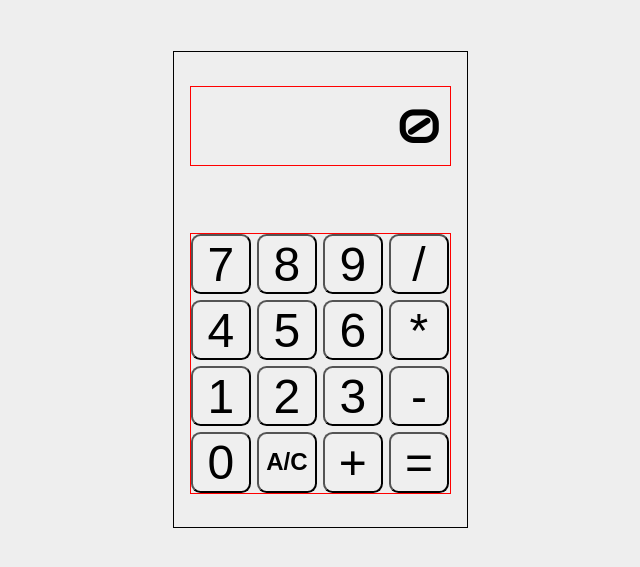
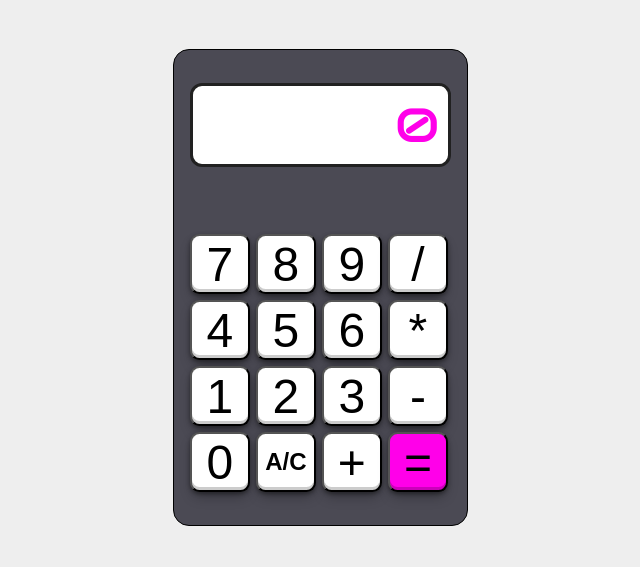
Before and after one commit to VikasIndora/o-calculator, a plain HTML site: page index.html in a window 1280 px wide. Shown: the part 73-640 px from the top of the page, without its empty margins (320-960 px from the left). Drawn offline with Linux system fonts and the light colour scheme.

Commit message:
Design the page
Now it really looks like a calculator

```diff
--- a/index.html
+++ b/index.html
@@ -30,7 +30,7 @@
             <button class="displayButton">3</button>
             <button>-</button>
             <button class="displayButton">0</button>
-            <button style="font-size: 1.5rem; font-weight: 600;">A/C</button>
+            <button>A/C</button>
             <button>+</button>
             <button>=</button>
         </div>
--- a/style.css
+++ b/style.css
@@ -6,30 +6,34 @@ body {
     display: flex;
     flex-direction: column;
     align-items: center;
-    gap: 2rem;
+    gap: 1.89rem;
     font-family: "Audiowide", sans-serif;
     background-color: #eee;
 }
 
 .frame {
     border: 1px solid black;
+    border-radius: 1rem;
     width: 18.438rem;
     height: 29.833rem;
     display: flex;
     flex-direction: column;
     justify-content: space-around;
+    background-color: #4B4A54;
 }
 
 .display {
-    border: 1px solid red;
+    border: 3px solid #212121;
+    border-radius: 0.75rem;
     margin: 0rem 1rem 0rem 1rem;
     padding: 0.5rem;
     text-align: end;
     font-size: 3rem;
+    background-color: white;
+    color: #FF00E9;
 }
 
 .buttons {
-    border: 1px solid red;
     margin: 0rem 1rem 0rem 1rem;
     display: flex;
     flex-wrap: wrap;
@@ -41,4 +45,15 @@ button {
     width: 3.78rem;
     height: 3.78rem;
     border-radius: 0.6rem;
+    box-shadow: rgba(0, 0, 0, 0.4) 0px 2px 4px, rgba(0, 0, 0, 0.3) 0px 7px 13px -3px, rgba(0, 0, 0, 0.2) 0px -3px 0px inset;
+    background-color: white;
 }
+
+button:last-child {
+    background-color: #FF00E9;
+}
+
+button:nth-child(14) {
+    font-size: 1.5rem;
+    font-weight: 600;
+}
```
